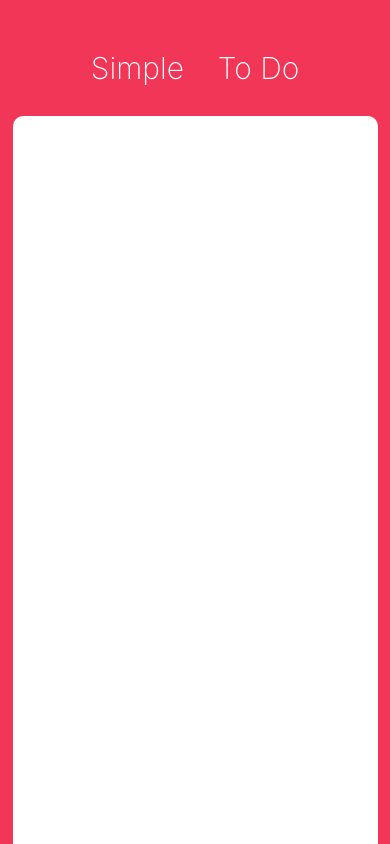
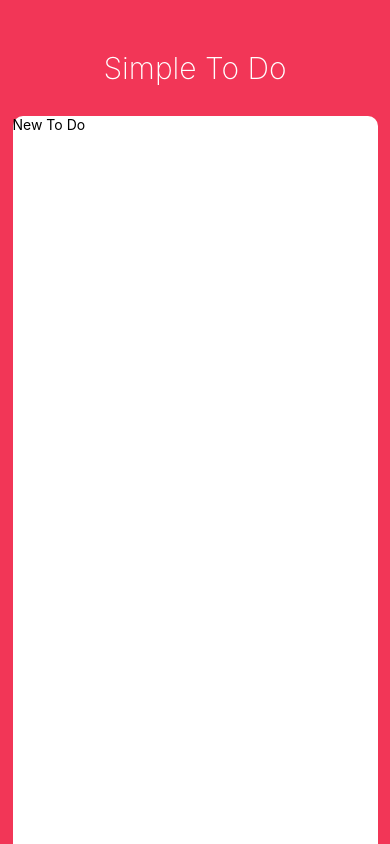
Before and after one commit to Hyungjun-Jack/simple-todo-app, a React Native app: screen / in a window 390 px wide. Built offline with nearby package versions, Linux system fonts and the light colour scheme.

Commit message:
bug fix on lecture 3

```diff
--- a/App.js
+++ b/App.js
@@ -17,9 +17,9 @@ export default class App extends React.Component {
     return (
       <View style={styles.container}>
         <StatusBar barStyle="light-content" />
-        <Text style={styles.title}>Simple    To Do</Text>
+        <Text style={styles.title}>Simple To Do</Text>
         <View style={styles.card}>
-          <TextInput placeHolder={"New To Do"} />
+          <TextInput style={styles.input} placeholder={"New To Do"} />
         </View>
       </View>
     );
@@ -57,7 +57,7 @@ const styles = StyleSheet.create({
         }
       },
       android: {
-        elevation: 3
+        elevation:5
       }
     })
   }
```
